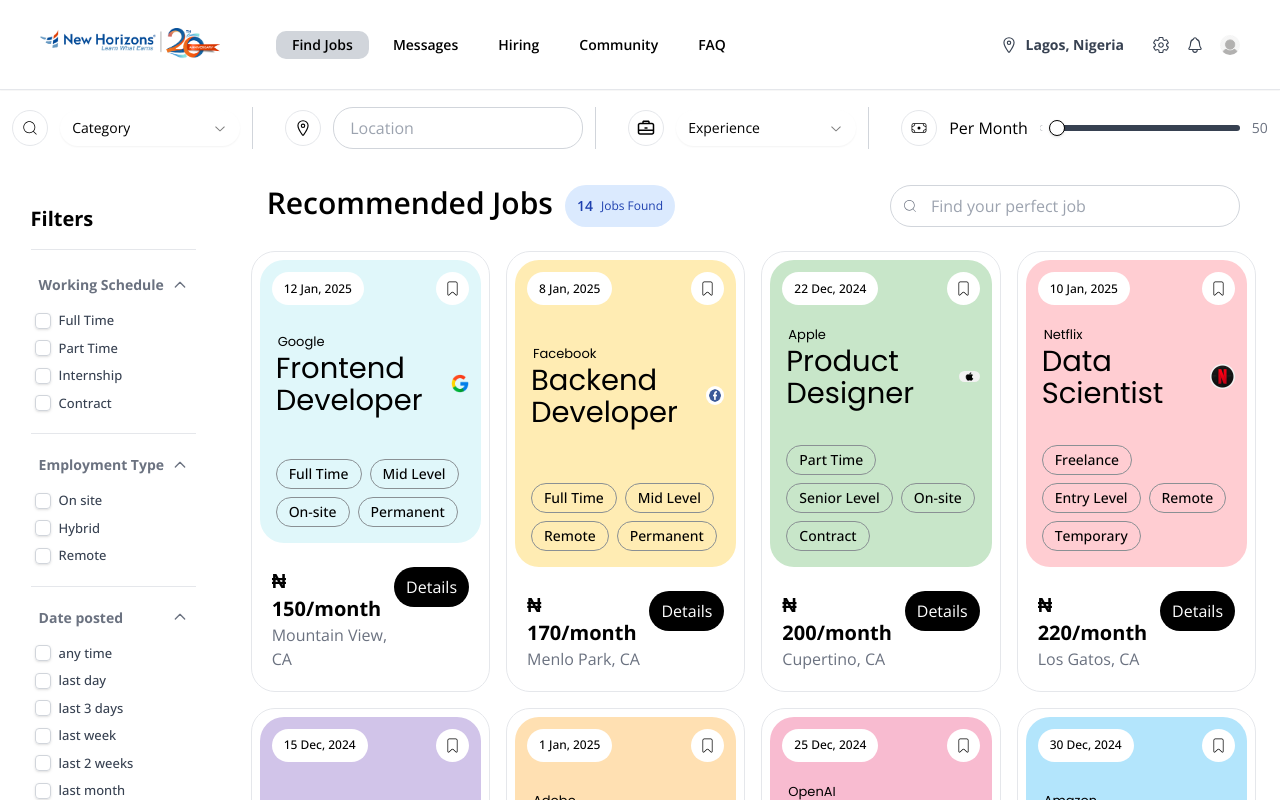
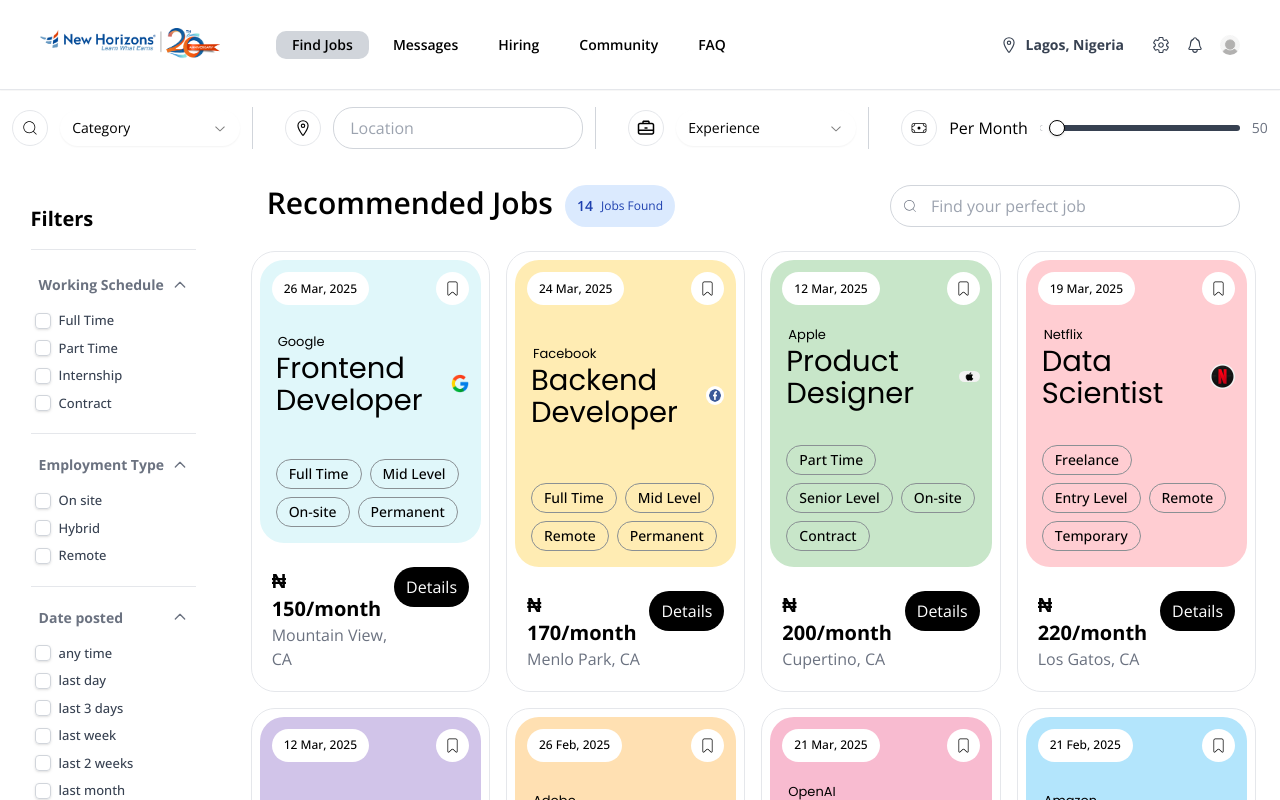
Before and after one commit to Goldyn19/nhjobs, a Next.js app: page / in a window 1280 px wide. Built offline with nearby package versions, Linux system fonts and the light colour scheme.

Commit message:
adjusted dummy data

```diff
--- a/app/elements/MobileFilter.tsx
+++ b/app/elements/MobileFilter.tsx
@@ -38,7 +38,7 @@
     onFilter({ category, location, experience, salary });
   };
   return (
-    <div className="bg-nhBlue-200 py-4 block">
+    <div className="bg-nhBlue-200 py-4 block sm:h-[100dvh]">
       <div className="container mx-auto justify-center flex flex-col align-middle space-y-4">
         <div className="flex  text-white">
           <div className="rounded-full border flex align-middle justify-center justify-items-center h-auto w-auto p-2">
--- a/utils/data.ts
+++ b/utils/data.ts
@@ -3,7 +3,7 @@
 const jobData = [
     {
       id: '01',
-      date: "12 Jan, 2025",
+      date: "26 Mar, 2025",
       color: "#E0F7FA",
       role: "Frontend Developer",
       companyName: "Google",
@@ -15,7 +15,7 @@
     },
     {
       id: '02',
-      date: "8 Jan, 2025",
+      date: "24 Mar, 2025",
       color: "#FFECB3",
       role: "Backend Developer",
       companyName: "Facebook",
@@ -27,7 +27,7 @@
     },
     {
       id: '03',
-      date: "22 Dec, 2024",
+      date: "12 Mar, 2025",
       color: "#C8E6C9",
       role: "Product Designer",
       companyName: "Apple",
@@ -39,7 +39,7 @@
     },
     {
       id: '04',
-      date: "10 Jan, 2025",
+      date: "19 Mar, 2025",
       color: "#FFCDD2",
       role: "Data Scientist",
       companyName: "Netflix",
@@ -51,7 +51,7 @@
     },
     {
       id: '05',
-      date: "15 Dec, 2024",
+      date: "12 Mar, 2025",
       color: "#D1C4E9",
       role: "Software Engineer",
       companyName: "Microsoft",
@@ -63,7 +63,7 @@
     },
     {
       id: '06',
-      date: "1 Jan, 2025",
+      date: "26 Feb, 2025",
       color: "#FFE0B2",
       role: "UI/UX Designer",
       companyName: "Adobe",
@@ -75,7 +75,7 @@
     },
     {
       id: '07',
-      date: "25 Dec, 2024",
+      date: "21 Mar, 2025",
       color: "#F8BBD0",
       role: "Machine Learning Engineer",
       companyName: "OpenAI",
@@ -87,7 +87,7 @@
     },
     {
       id: '08',
-      date: "30 Dec, 2024",
+      date: "21 Feb, 2025",
       color: "#B3E5FC",
       role: "DevOps Engineer",
       companyName: "Amazon",
@@ -99,7 +99,7 @@
     },
     {
       id: '09',
-      date: "30 Dec, 2024",
+      date: "11 Mar, 2025",
       color: "#B3E5FC",
       role: "DevOps Engineer",
       companyName: "Amazon",
@@ -111,7 +111,7 @@
     },
     {
       id: '10',
-      date: "30 Dec, 2024",
+      date: "06 Feb, 2025",
       color: "#B3E5FC",
       role: "DevOps Engineer",
       companyName: "Amazon",
@@ -123,7 +123,7 @@
     },
     {
       id: '11',
-      date: "30 Dec, 2024",
+      date: "18 Feb, 2025",
       color: "#B3E5FC",
       role: "DevOps Engineer",
       companyName: "Amazon",
@@ -135,7 +135,7 @@
     },
     {
       id: '12',
-      date: "30 Dec, 2024",
+      date: "06 Mar, 2025",
       color: "#B3E5FC",
       role: "DevOps Engineer",
       companyName: "Amazon",
@@ -147,7 +147,7 @@
     },
     {
       id: '13',
-      date: "30 Oct, 2024",
+      date: "18 Feb, 2025",
       color: "#B3E5FC",
       role: "DevOps Engineer",
       companyName: "Amazon",
@@ -159,7 +159,7 @@
     },
     {
       id: '14',
-      date: "30 Oct, 2024",
+      date: "20 Mar, 2025",
       color: "#B3E5FC",
       role: "DevOps Engineer",
       companyName: "Amazon",
```
